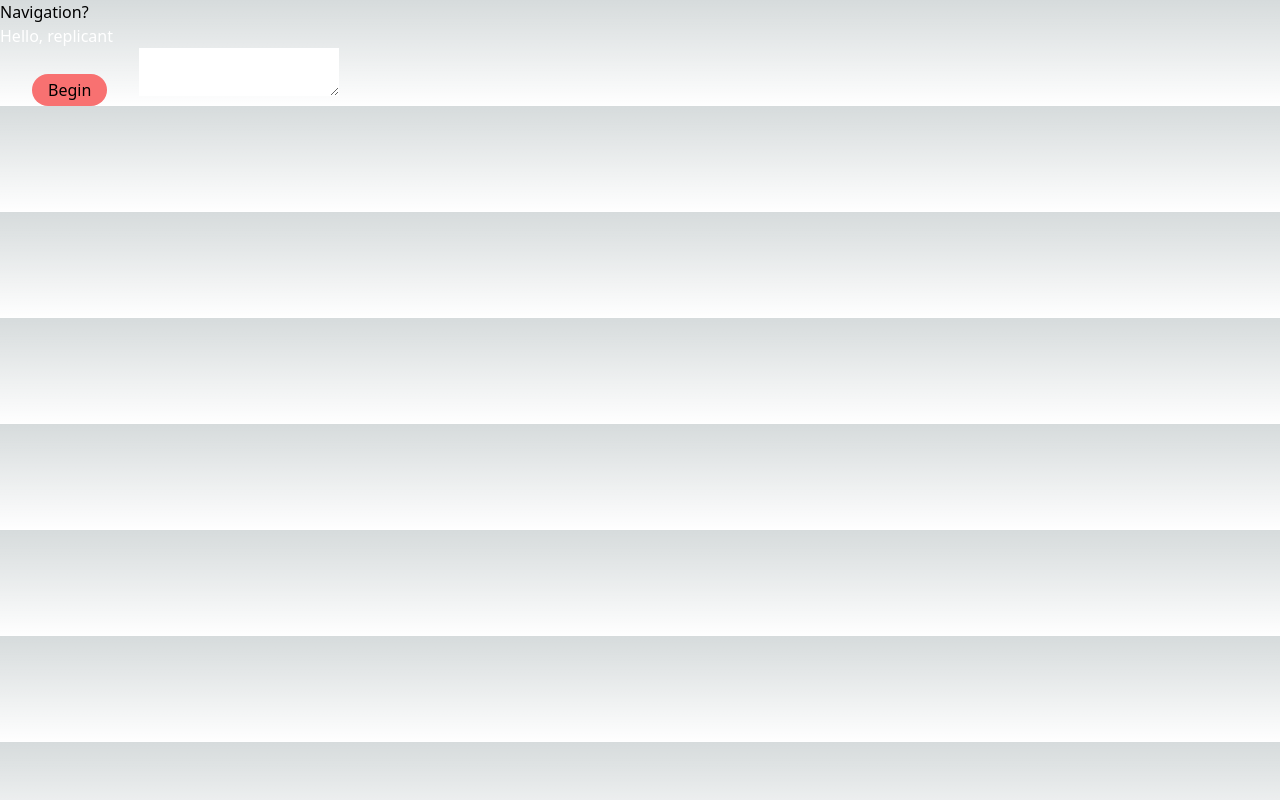
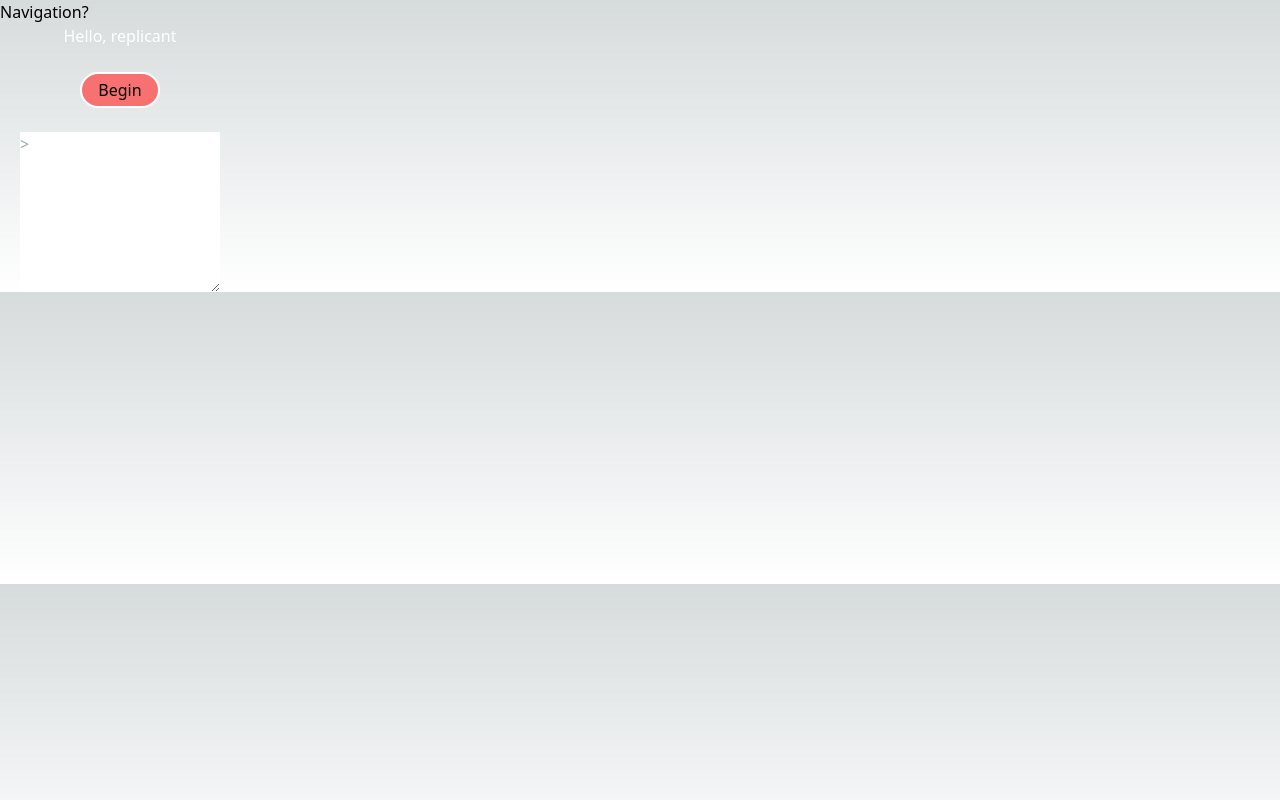
Before and after one commit to kjensen19/nextLab, a Next.js app: page /repl in a window 1280 px wide. Built offline with nearby package versions, Linux system fonts and the light colour scheme.

Commit message:
styling, border issue resolved

```diff
--- a/src/app/repl/page.tsx
+++ b/src/app/repl/page.tsx
@@ -1,9 +1,9 @@
 export default function Page() {
     return (
-      <div>
+      <div className="flex flex-col w-60 align-middle justify-center place-items-center gap-6">
         <h1 className="text-white" >Hello, replicant</h1>
-        <button className="rounded-full mx-8 bg-red-400 px-4 py-1 border-white border-5 border-solid" >Begin</button>
-        <textarea ></textarea>
+        <button className="rounded-full mx-8 bg-red-400 px-4 py-1 border-white border-2 border-solid" >Begin</button>
+        <textarea className="h-40" placeholder=">"></textarea>
       </div>
       )
   }
```
Also changed, not shown: 1 other file (tests, documents, lock files or other folders).
